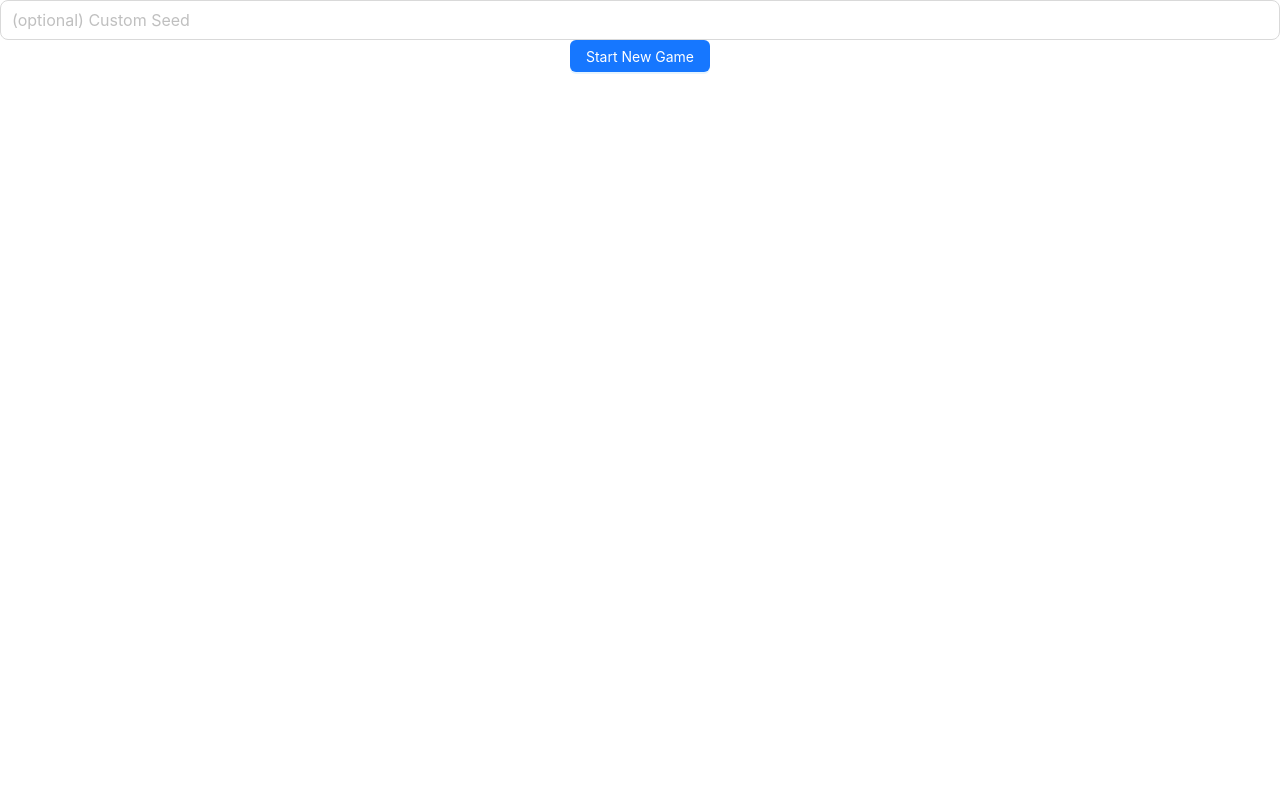
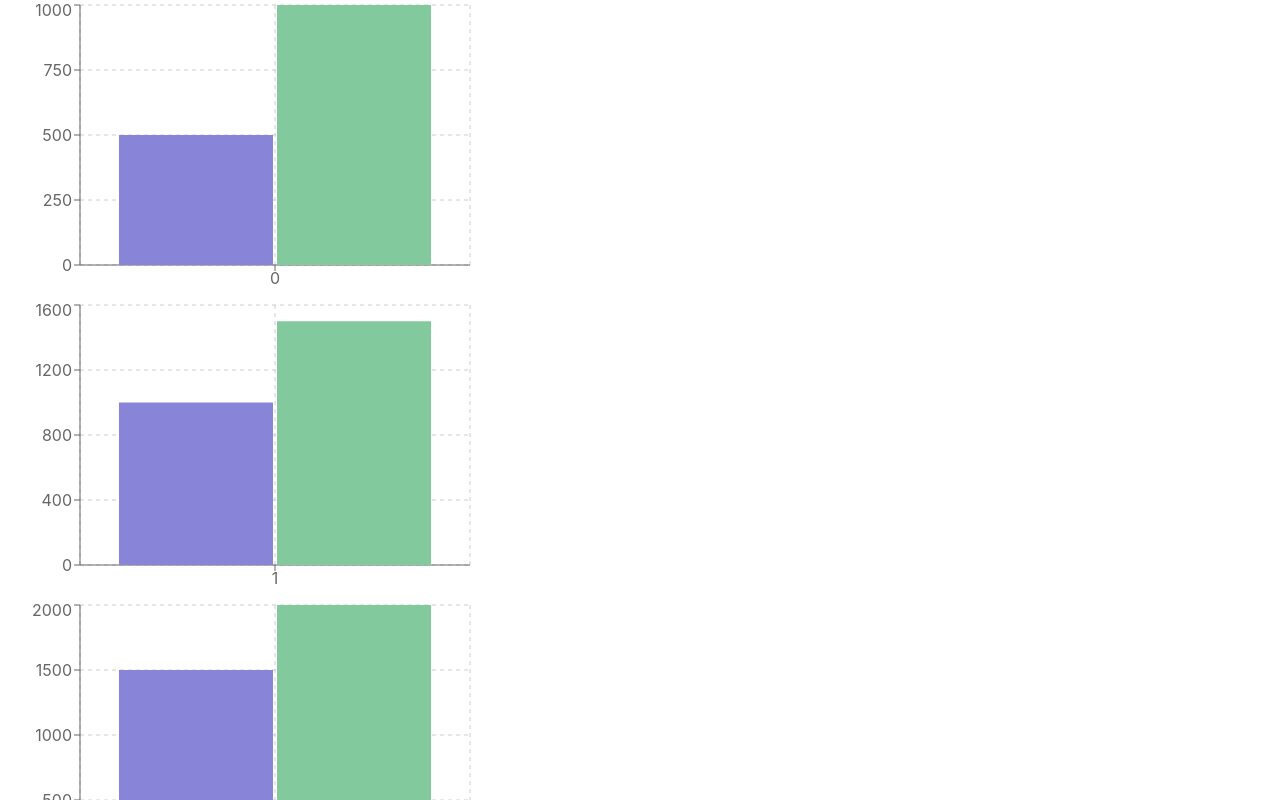
Before and after one commit to MarkusZoppelt/coding-night2023, a React (Create React App) app in the folder viewguessr/: page / in a window 1280 px wide. Shown: the top 800 px of the page. Built offline with nearby package versions, Linux system fonts and the light colour scheme.

Commit message:
add basic results page

```diff
--- a/viewguessr/src/App.tsx
+++ b/viewguessr/src/App.tsx
@@ -6,14 +6,14 @@ import { LandingPage } from './pages/Landing';
 import { ViewGuessr } from './pages/ViewGuessr';
 import { Result } from './pages/Result';
 
-const gameLength :number = 5;
+const gameLength :number = 3;
 
 function App() {
   const state :SessionState = {
-    seed : "",
+    seed : "test",
     videoNumber : 0,
-    actualViews : [],
-    guessedViews : []
+    actualViews : [ 1000, 1500, 2000, 123, 123 ],
+    guessedViews : [ 500, 1000, 1500, 456, 128936 ]
   }
 
   const [appState, setAppState] = useState(state);
@@ -36,7 +36,7 @@ function App() {
   {
     return (
       <div className='App'>
-        <Result/>
+        <Result state={appState} callback={setParentState}/>
       </div>
     )
   }
--- a/viewguessr/src/pages/Result.tsx
+++ b/viewguessr/src/pages/Result.tsx
@@ -1,6 +1,34 @@
 import React from "react";
+import { Button } from "antd";
+import { BarChart, Bar, Cell, XAxis, YAxis, CartesianGrid, Tooltip, Legend, ResponsiveContainer } from 'recharts';
+import { SessionState } from "../session-state/SessionState";
+import { SingleResult } from "./SingleResultView";
 
-export function Result()
+interface ResultPageProps
 {
-    return (<div>Und hier dein Ergebnis :D</div>);
+    state: SessionState;
+    callback: (updatedState: SessionState) => void;
 }
+
+export function Result(props: React.PropsWithChildren<ResultPageProps>)
+{
+    function NewGameHandler()
+    {
+        props.callback({seed : "", actualViews : [], guessedViews : [], videoNumber : 0});
+    }
+
+    const results = props.state.guessedViews.map((num) =>
+    {
+        let index = props.state.guessedViews.indexOf(num)
+        let actualViewCount = props.state.actualViews.at(index);
+        actualViewCount = actualViewCount ? actualViewCount : 0;
+        return (<SingleResult name={index.toString()} guess={num} actual={actualViewCount}/>)
+    });
+
+    return (
+        <div>
+            {results}
+            <Button type="primary" onClick={NewGameHandler}>Start New Game</Button>
+        </div>
+    );
+}
--- /dev/null
+++ b/viewguessr/src/pages/SingleResultView.tsx
@@ -0,0 +1,44 @@
+import React from "react";
+import { Button } from "antd";
+import { BarChart, Bar, Cell, XAxis, YAxis, CartesianGrid, Tooltip, Legend, ResponsiveContainer } from 'recharts';
+import { SessionState } from "../session-state/SessionState";
+
+interface SingleResultProps
+{
+    name: string;
+    guess: number;
+    actual: number;
+}
+
+export function SingleResult(props: React.PropsWithChildren<SingleResultProps>)
+{
+    const data = [{
+        name: props.name,
+        guess: props.guess,
+        actual: props.actual,
+        amt: props.guess > props.actual ? props.guess : props.actual
+    }];
+
+    return (
+        <div>
+            <BarChart
+                width={500}
+                height={300}
+                data={data}
+                margin={{
+                    top: 5,
+                    right: 30,
+                    left: 20,
+                    bottom: 5,
+                }}
+            >
+                <CartesianGrid strokeDasharray="4" />
+                <XAxis dataKey="name" />
+                <YAxis />
+                <Tooltip />
+                <Bar dataKey="guess" fill="#8884d8" />
+                <Bar dataKey="actual" fill="#82ca9d" />
+            </BarChart>
+        </div>
+    );
+}
```
Also changed, not shown: package.json (added, +9 -0 lines), 1 other file (tests, documents, lock files or other folders).
